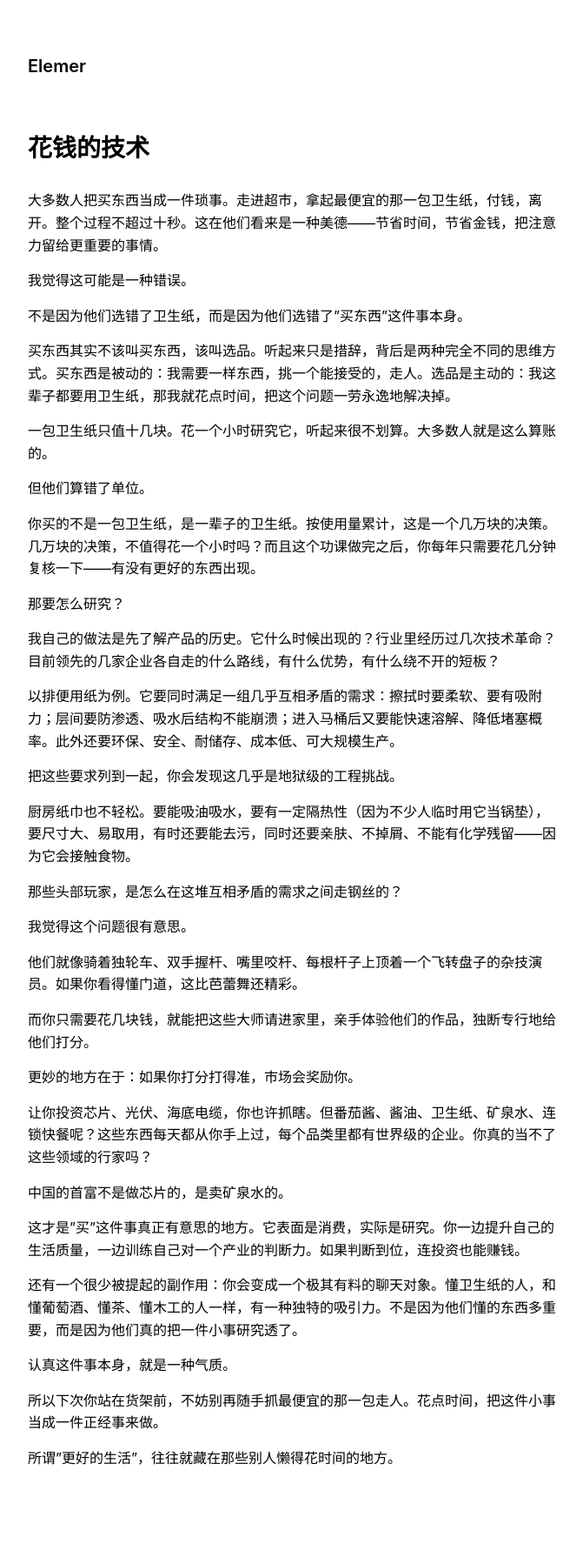
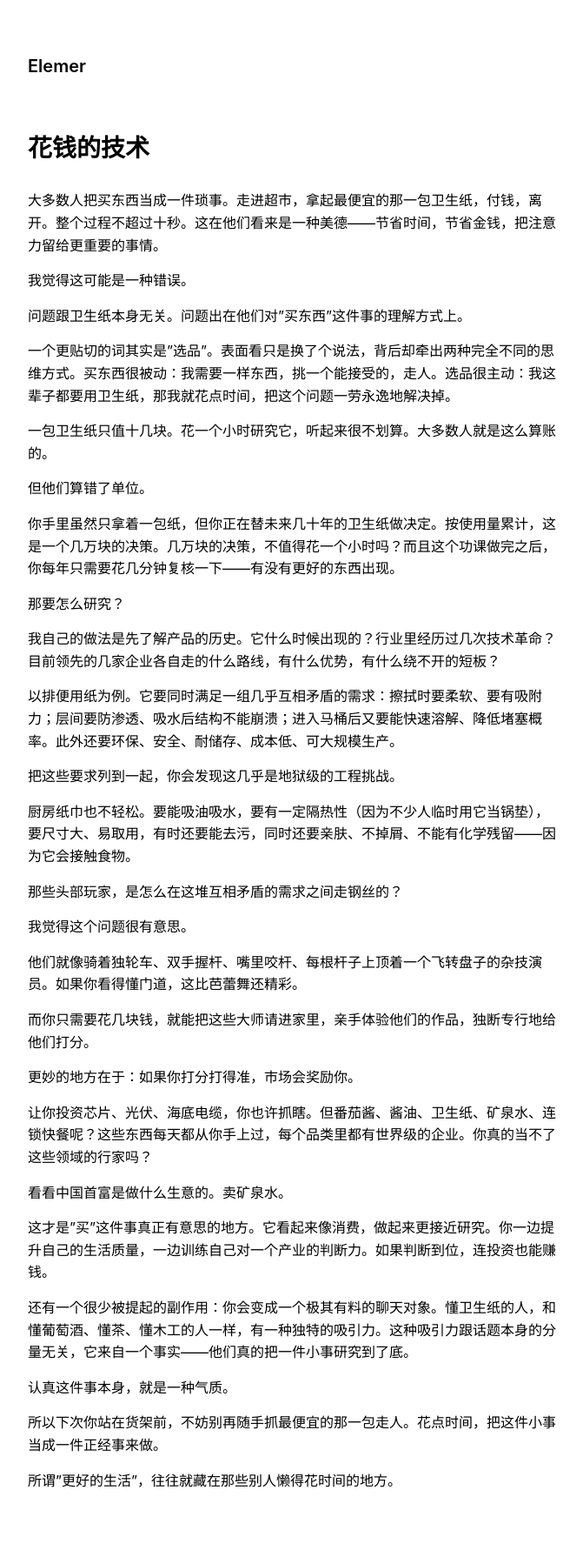
Before and after one commit to elemer1/elemer1.github.io, a Jekyll site: the page built from _markdown/花钱的技术.md, in a window 1280 px wide. Shown: the whole page at 87% size, without its empty margins (303-974 px from the left). Built offline with Jekyll 4.4.1, drawn with Linux system fonts in a browser that asks for light colours; before the commit the page ends 1765 px from its top, so only the background shows below that.

Commit message:
Remove 不是...是... contrast patterns from 花钱的技术
Rewrite every "不是 X, 是 Y" / "不是 X, 而是 Y" / "不该叫 X, 该叫 Y"
style sentence into more natural phrasing, per preference to avoid
this AI-flavored construction.

https://claude.ai/code/session_01UN5HBM46te4RSBFBxLG9GD

```diff
--- a/_markdown/花钱的技术.md
+++ b/_markdown/花钱的技术.md
@@ -8,15 +8,15 @@ listed: true
 
 我觉得这可能是一种错误。
 
-不是因为他们选错了卫生纸，而是因为他们选错了"买东西"这件事本身。
+问题跟卫生纸本身无关。问题出在他们对"买东西"这件事的理解方式上。
 
-买东西其实不该叫买东西，该叫选品。听起来只是措辞，背后是两种完全不同的思维方式。买东西是被动的：我需要一样东西，挑一个能接受的，走人。选品是主动的：我这辈子都要用卫生纸，那我就花点时间，把这个问题一劳永逸地解决掉。
+一个更贴切的词其实是"选品"。表面看只是换了个说法，背后却牵出两种完全不同的思维方式。买东西很被动：我需要一样东西，挑一个能接受的，走人。选品很主动：我这辈子都要用卫生纸，那我就花点时间，把这个问题一劳永逸地解决掉。
 
 一包卫生纸只值十几块。花一个小时研究它，听起来很不划算。大多数人就是这么算账的。
 
 但他们算错了单位。
 
-你买的不是一包卫生纸，是一辈子的卫生纸。按使用量累计，这是一个几万块的决策。几万块的决策，不值得花一个小时吗？而且这个功课做完之后，你每年只需要花几分钟复核一下——有没有更好的东西出现。
+你手里虽然只拿着一包纸，但你正在替未来几十年的卫生纸做决定。按使用量累计，这是一个几万块的决策。几万块的决策，不值得花一个小时吗？而且这个功课做完之后，你每年只需要花几分钟复核一下——有没有更好的东西出现。
 
 那要怎么研究？
 
@@ -40,11 +40,11 @@ listed: true
 
 让你投资芯片、光伏、海底电缆，你也许抓瞎。但番茄酱、酱油、卫生纸、矿泉水、连锁快餐呢？这些东西每天都从你手上过，每个品类里都有世界级的企业。你真的当不了这些领域的行家吗？
 
-中国的首富不是做芯片的，是卖矿泉水的。
+看看中国首富是做什么生意的。卖矿泉水。
 
-这才是"买"这件事真正有意思的地方。它表面是消费，实际是研究。你一边提升自己的生活质量，一边训练自己对一个产业的判断力。如果判断到位，连投资也能赚钱。
+这才是"买"这件事真正有意思的地方。它看起来像消费，做起来更接近研究。你一边提升自己的生活质量，一边训练自己对一个产业的判断力。如果判断到位，连投资也能赚钱。
 
-还有一个很少被提起的副作用：你会变成一个极其有料的聊天对象。懂卫生纸的人，和懂葡萄酒、懂茶、懂木工的人一样，有一种独特的吸引力。不是因为他们懂的东西多重要，而是因为他们真的把一件小事研究透了。
+还有一个很少被提起的副作用：你会变成一个极其有料的聊天对象。懂卫生纸的人，和懂葡萄酒、懂茶、懂木工的人一样，有一种独特的吸引力。这种吸引力跟话题本身的分量无关，它来自一个事实——他们真的把一件小事研究到了底。
 
 认真这件事本身，就是一种气质。
 
```
